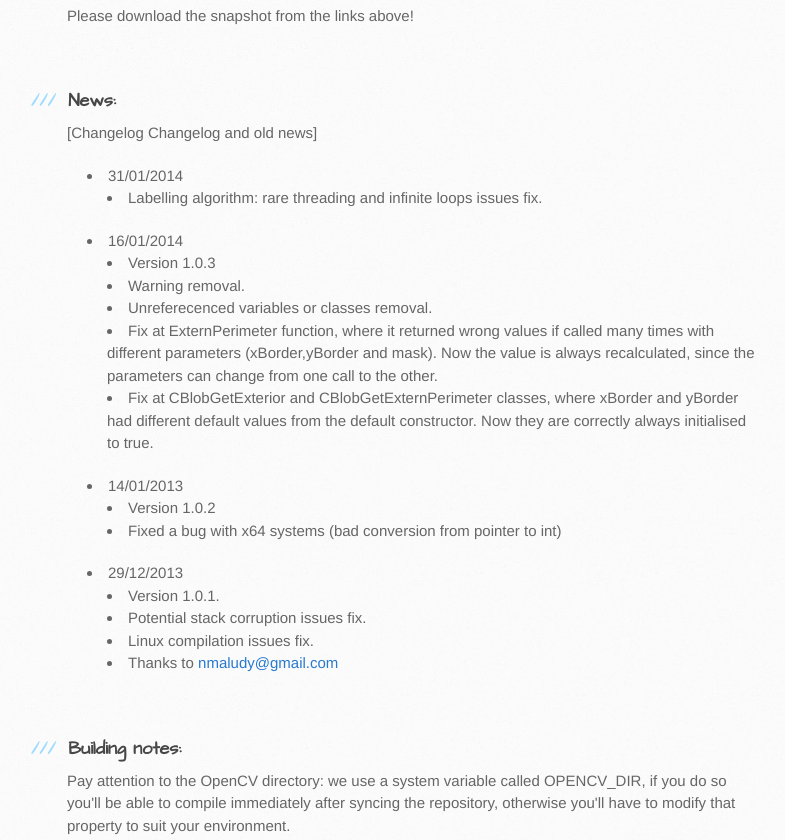
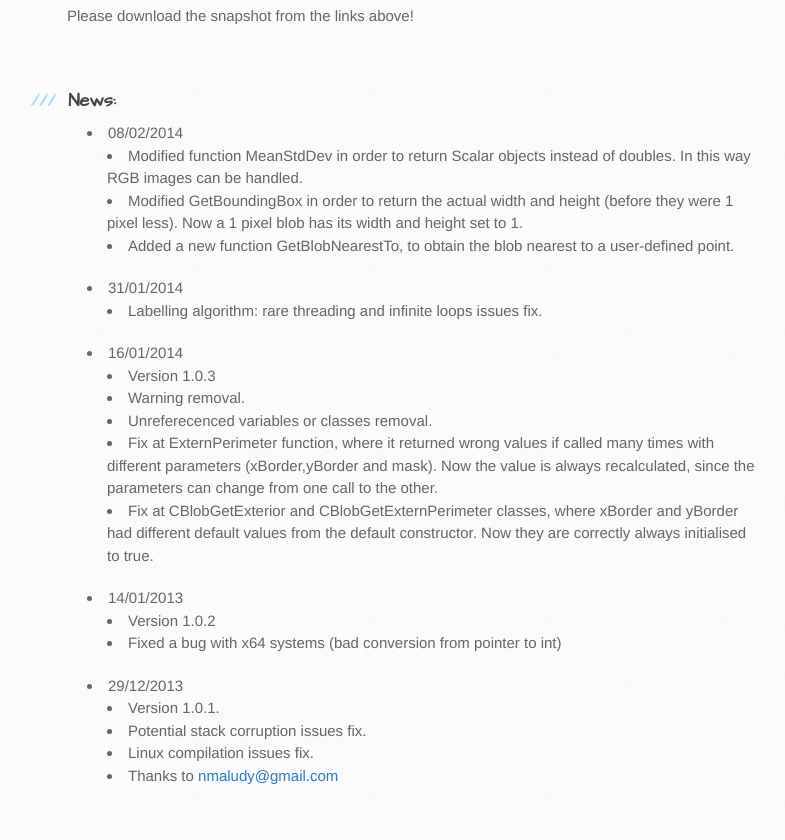
Before and after one commit to OpenCVBlobsLib/opencvblobslib, a plain HTML site: page index.html in a window 1280 px wide. Shown: the part 1154-1994 px from the top of the page, without its empty margins (103-888 px from the left). Drawn offline with Linux system fonts and the light colour scheme.

```diff
--- a/index.html
+++ b/index.html
@@ -69,9 +69,15 @@
 <hr><h3>
 <a name="news" class="anchor" href="#news"><span class="octicon octicon-link"></span></a>News:</h3>
 
-<p>[Changelog Changelog and old news]</p>
+<ul>
+<li>08/02/2014
 
 <ul>
+<li>Modified function MeanStdDev in order to return Scalar objects instead of doubles. In this way RGB images can be handled.</li>
+<li>Modified GetBoundingBox in order to return the actual width and height (before they were 1 pixel less). Now a 1 pixel blob has its width and height set to 1.</li>
+<li>Added a new function GetBlobNearestTo, to obtain the blob nearest to a user-defined point.</li>
+</ul>
+</li>
 <li>31/01/2014
 
 <ul>
```
Also changed, not shown: params.json (+1 -1 lines).
